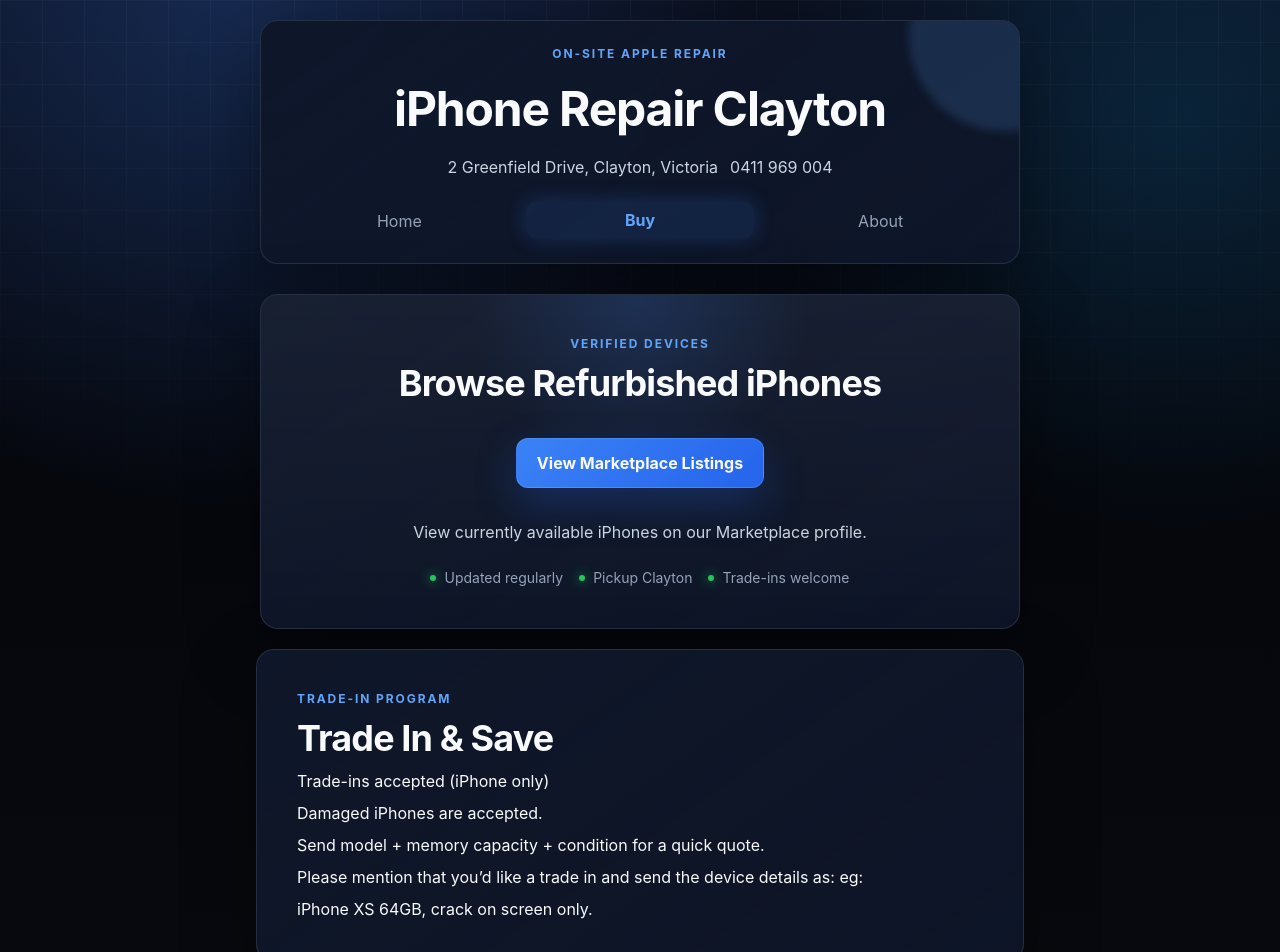
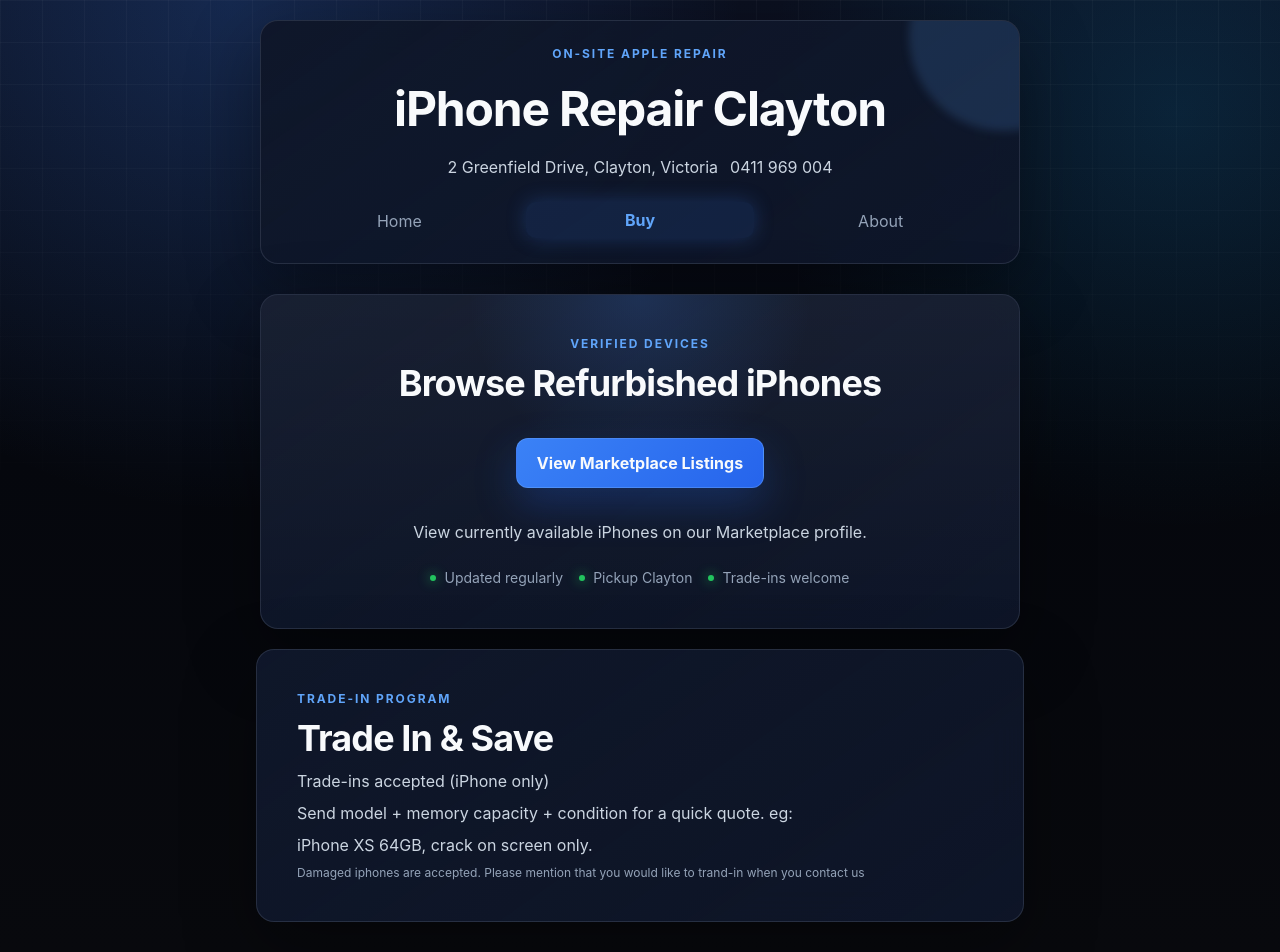
Before and after one commit to SemogEnaz/repair_website, a Vue app: page /buy in a window 1280 px wide. Shown: the top 952 px of the page. Built offline with nearby package versions, Linux system fonts and the light colour scheme.

Commit message:
Added Tradein component

```diff
--- /dev/null
+++ b/src/components/Tradein.vue
@@ -0,0 +1,15 @@
+<template>
+  <section class="tech-panel px-4 py-8 sm:p-10 mx-4 mb-8">
+
+    <p class="tech-eyebrow">Trade-in Program</p>
+    <h2 class="mt-2 text-2xl sm:text-4xl font-bold leading-tight tracking-tight">Trade In & Save</h2>
+
+    <div class="flex flex-col gap-2 mt-2">
+      <p class="tech-muted">Trade-ins accepted (iPhone only)</p>
+      <p class="tech-muted">Send model + memory capacity + condition for a quick quote. eg:</p>
+      <p class="tech-muted">iPhone XS 64GB, crack on screen only.</p>
+      <p class="tech-soft mt-0 text-xs">Damaged iphones are accepted. Please mention that you would like to trand-in when you contact us</p>
+    </div>
+
+  </section>
+</template>
--- a/src/views/BuyView.vue
+++ b/src/views/BuyView.vue
@@ -1,21 +1,9 @@
 <template>
   <BuyHero />
-  <section class="tech-panel px-4 py-8 sm:p-10 mx-4 mb-8">
-
-    <p class="tech-eyebrow">Trade-in Program</p>
-    <h2 class="mt-2 text-2xl sm:text-4xl font-bold leading-tight tracking-tight">Trade In & Save</h2>
-
-    <div class="flex flex-col gap-2 mt-2">
-      <p>Trade-ins accepted (iPhone only)</p>
-      <p>Damaged iPhones are accepted.</p>
-      <p>Send model + memory capacity + condition for a quick quote.</p>
-      <p>Please mention that you’d like a trade in and send the device details as: eg:</p>
-      <p>iPhone XS 64GB, crack on screen only.</p>
-    </div>
-
-  </section>
+  <Tradein />
 </template>
 
 <script setup lang="js">
 import BuyHero from '@/components/BuyHero.vue';
+import Tradein from '@/components/Tradein.vue';
 </script>
```
